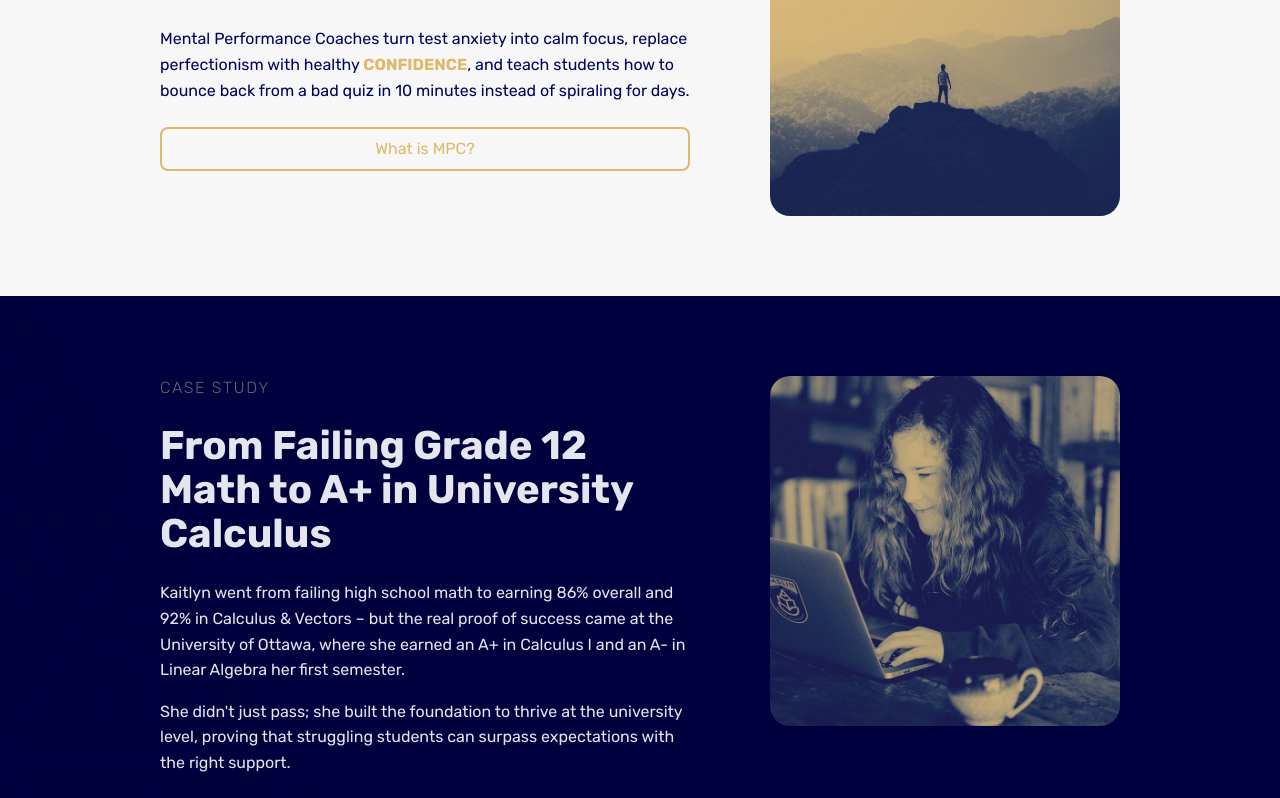
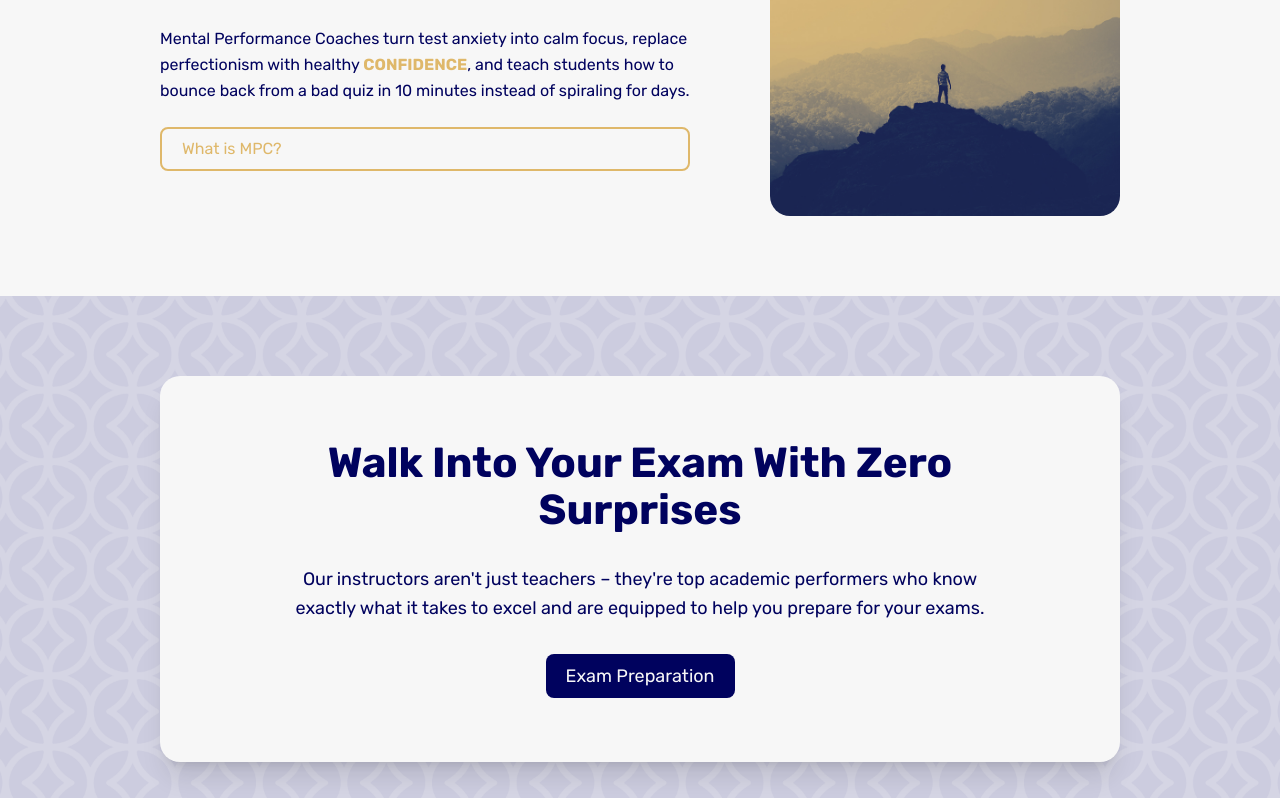
Before and after one commit to powercore425/landing-page-nextjs, a Next.js app: page / in a window 1280 px wide. Shown: the part 6180-6978 px from the top of the page. Built offline with nearby package versions, Linux system fonts and the light colour scheme.

Commit message:
added missing part in main page

```diff
--- a/app/page.tsx
+++ b/app/page.tsx
@@ -7,6 +7,7 @@ import Testimonials from "@/components/Testimonials";
 import GettingStarted from "@/components/GettingStarted";
 import OurTutors from "@/components/OurTutors";
 import StopGuessing from "@/components/StopGuessing";
+import ExamPreparationBanner from "@/components/ExamPreparationBanner";
 import SuccessStory from "@/components/SuccessStory";
 import ConsultationForm from "@/components/ConsultationForm";
 import FAQ from "@/components/FAQ";
@@ -22,6 +23,7 @@ export default function Home() {
       <GettingStarted />
       <OurTutors />
       <StopGuessing />
+      <ExamPreparationBanner />
       <SuccessStory />
       <ConsultationForm />
       <FAQ />
--- /dev/null
+++ b/components/ExamPreparationBanner.tsx
@@ -0,0 +1,53 @@
+"use client";
+
+import Link from "next/link";
+import Image from "next/image";
+import { useAnimation } from "./AnimatedSection";
+
+export default function ExamPreparationBanner() {
+  const { ref, className, style } = useAnimation({ direction: "fadeIn", delay: 100 });
+
+  return (
+    <section
+      ref={ref}
+      className={`w-full py-12 md:py-20 relative overflow-hidden ${className}`}
+      style={{
+        ...style,
+        background: 'linear-gradient(135deg, #E8E3F0 0%, #D4C9E8 100%)',
+      }}
+    >
+      {/* Pattern Background */}
+      <div className="absolute inset-0">
+        <Image
+          src="/images/process_bg.png"
+          alt="Process background"
+          fill
+          className="object-cover"
+        />
+      </div>
+
+      {/* White Panel */}
+      <div className="w-full max-w-[1120px] mx-auto px-4 sm:px-12 lg:px-20 relative z-10">
+        <div className="bg-paper rounded-[20px] shadow-xl p-8 md:p-12 lg:p-16 flex flex-col items-center text-center gap-6 md:gap-8">
+          {/* Headline */}
+          <h2 className="text-ink font-rubik font-bold text-[28px] md:text-[34px] lg:text-[38px] xl:text-[42px] leading-[110%] max-w-[800px]">
+            Walk Into Your Exam With Zero Surprises
+          </h2>
+
+          {/* Body Text */}
+          <p className="text-ink font-rubik font-normal text-[14px] md:text-[16px] lg:text-[18px] leading-[160%] max-w-[700px]">
+            Our instructors aren&apos;t just teachers – they&apos;re top academic performers who know exactly what it takes to excel and are equipped to help you prepare for your exams.
+          </p>
+
+          {/* Call-to-Action Button */}
+          <Link
+            href="/exam-prep"
+            className="px-5 py-2 bg-ink text-paper rounded-lg font-rubik font-normal text-base md:text-lg leading-[160%] hover:opacity-90 transition-opacity"
+          >
+            Exam Preparation
+          </Link>
+        </div>
+      </div>
+    </section>
+  );
+}
--- a/components/StopGuessing.tsx
+++ b/components/StopGuessing.tsx
@@ -1,6 +1,7 @@
 "use client";
 
 import Image from "next/image";
+import Link from "next/link";
 import { useAnimation } from "./AnimatedSection";
 
 export default function StopGuessing() {
@@ -33,9 +34,11 @@ export default function StopGuessing() {
             <p className="text-ink font-rubik font-normal text-[14px] md:text-[16px] leading-[160%]">
               At Maslin Academy, we don&apos;t guess – we systematically identify the exact gaps holding them back and fix the root cause, building a foundation of <span className="font-bold text-gold italic">CURIOSITY</span> and confidence that extends far beyond graduation.
             </p>
-            <button className="w-full sm:w-auto px-5 py-2 bg-paper text-gold border-2 border-gold rounded-lg font-rubik font-normal text-sm md:text-base leading-[160%] hover:opacity-90 transition-opacity">
+            <Link
+              href="/gap-analysis"
+              className="w-full sm:w-auto px-5 py-2 bg-paper text-gold border-2 border-gold rounded-lg font-rubik font-normal text-sm md:text-base leading-[160%] hover:opacity-90 transition-opacity">
               What&apos;s A Gap Analysis?
-            </button>
+            </Link>
           </div>
         </div>
       </div>
@@ -52,9 +55,11 @@ export default function StopGuessing() {
             <p className="text-ink font-rubik font-normal text-[14px] md:text-[16px] leading-[160%]">
               Mental Performance Coaches turn test anxiety into calm focus, replace perfectionism with healthy <span className="text-gold font-bold">CONFIDENCE</span>, and teach students how to bounce back from a bad quiz in 10 minutes instead of spiraling for days.
             </p>
-            <button className="w-full sm:w-auto px-5 py-2 bg-paper text-gold border-2 border-gold rounded-lg font-rubik font-normal text-sm md:text-base leading-[160%] hover:opacity-90 transition-opacity">
+            <Link
+              href="/mpc"
+              className="w-full sm:w-auto px-5 py-2 bg-paper text-gold border-2 border-gold rounded-lg font-rubik font-normal text-sm md:text-base leading-[160%] hover:opacity-90 transition-opacity">
               What is MPC?
-            </button>
+            </Link>
           </div>
 
           {/* Right - Image */}
```
